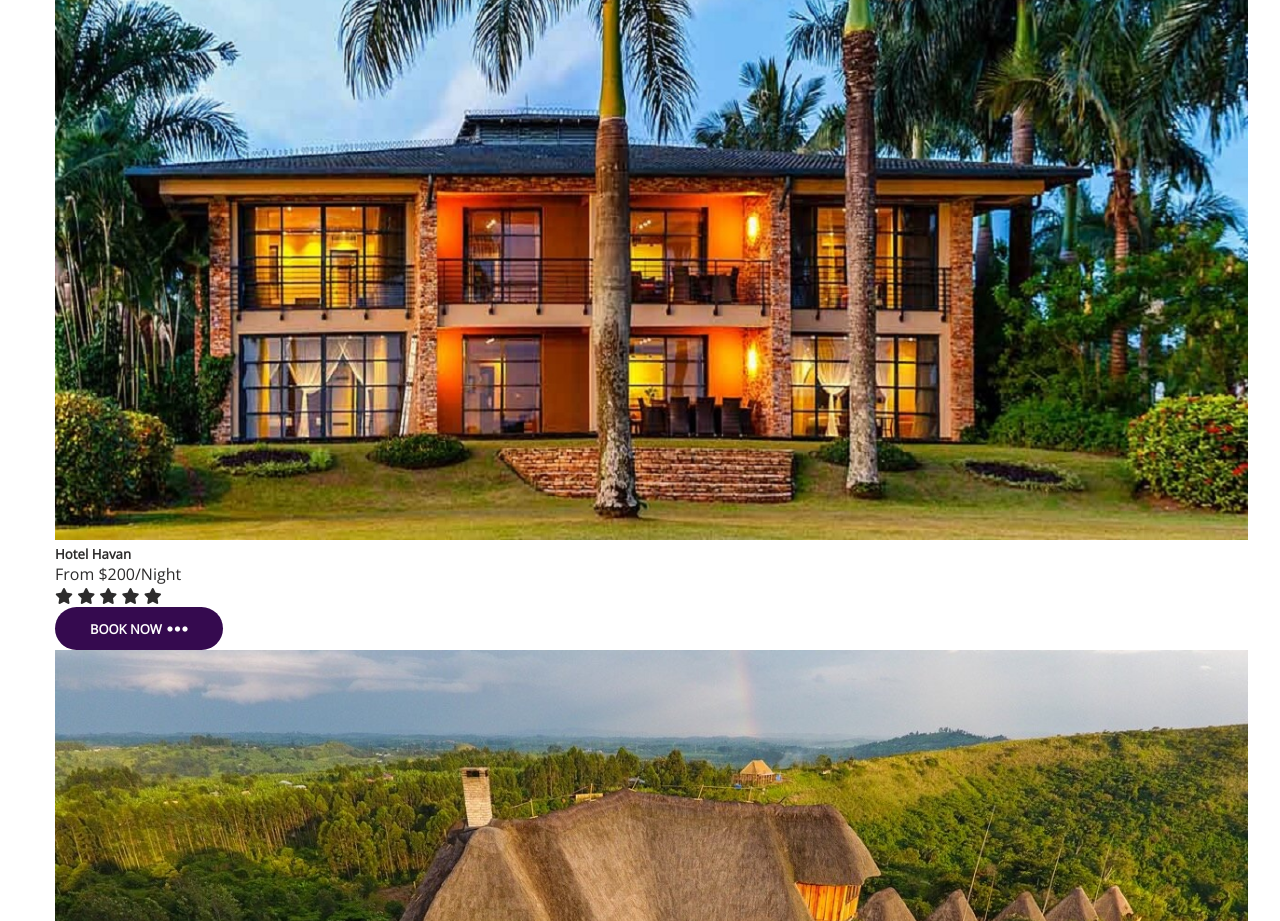
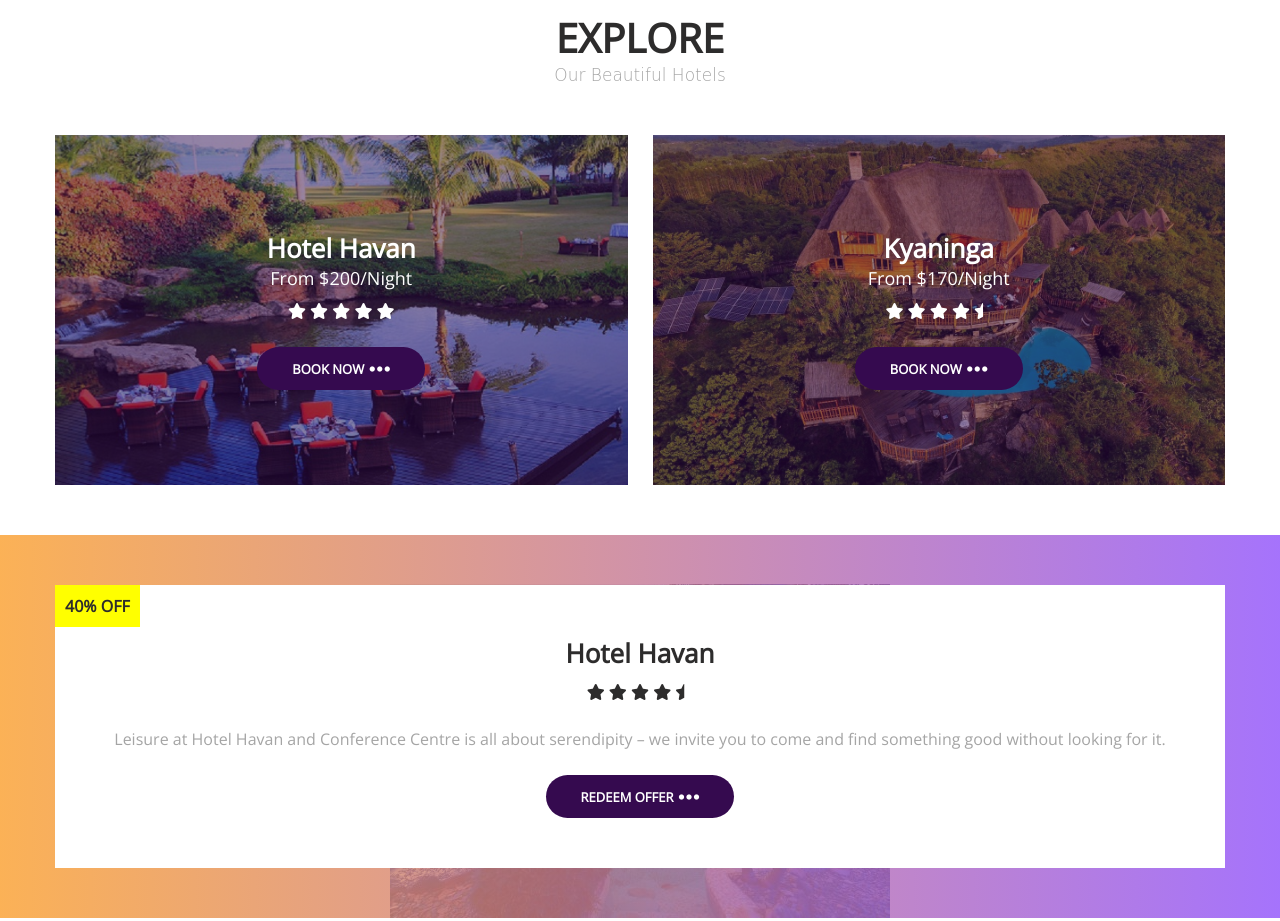
Before and after one commit to ivankfit/Travelix, a plain HTML site: page index.html in a window 1280 px wide. Shown: the part 1640-2561 px from the top of the page. Drawn offline with nearby package versions, Linux system fonts and the light colour scheme.

Commit message:
added hotel offers section

```diff
--- a/index.html
+++ b/index.html
@@ -105,7 +105,7 @@
                 </h5>
                 <div class="grid">
                     <div class="grid-item featured-hotels">
-                        <img src="./images/speke.jpg" alt="" class="hotel-image">
+                        <img src="./images/card1.jpg" alt="" class="hotel-image">
                         <h5 class="hotel-name">Hotel Havan</h5>
                         <span class="hotel-price">From $200/Night</span>
                         <div class="hotel-rating">
@@ -135,9 +135,9 @@
                                 <span class="dots"><i class="fas fa-ellipsis-h"></i></span>
                             </a>
                         </div>
-                        <div class="grid">
+                        <!-- <div class="grid">
                             <div class="grid-item featured-hotels">
-                                <img src="./images/Buhoma-Lodge.jpeg" alt="" class="hotel-image">
+                                <img src="./images/card1.jpg" alt="" class="hotel-image">
                                 <h5 class="hotel-name">Buhoma-lodge</h5>
                                 <span class="hotel-price">From $200/Night</span>
                                 <div class="hotel-rating">
@@ -151,6 +151,30 @@
                                     <span class="dots"><i class="fas fa-ellipsis-h"></i></span>
                                 </a>
                             </div>
+                    </div> -->
+                </div>
+            </div>
+        </section>
+        <section class="offer">
+            <div class="container">
+                <div class="offer-content">
+                    <div class="discount">
+                        40% off
+                    </div>
+                    <h5 class="hotel-name">Hotel Havan</h5>
+                    <div class="hotel-rating">
+                        <i class="fas fa-star rating"></i>
+                        <i class="fas fa-star rating"></i>
+                        <i class="fas fa-star rating"></i>
+                        <i class="fas fa-star rating"></i>
+                        <i class="fas fa-star-half rating"></i>
+                    </div>
+                    <p class="paragraph">
+                        Leisure at Hotel Havan and Conference Centre is all about serendipity – we invite you to come and find something good without looking for it.
+                    </p>
+                    <a href="#" class="btn btn-gradient">Redeem Offer
+                        <span class="dots"><i class="fas fa-ellipsis-h"></i></span>
+                    </a>
                 </div>
             </div>
         </section>
--- a/styles.css
+++ b/styles.css
@@ -68,9 +68,27 @@ h1{
     margin-top: 2.5rem;
     cursor:pointer;
 }
-.featured-hotels img{
+
+.btn-gradient{
+    background-image: var(--gradient-color);
+}
+.btn-gradient:hover{
+    background-color: #56247f;
+}
+.btn-purple{
+    background-color: var(--purple-solid);
+}
+.btn-purple:hover{
+    background-color: #56247f;
+}
+.dots{
+    font-size: 2.4rem;
+    margin-left: .5rem;
+    opacity: 75;
+}
+/* .featured-hotels img{
     width: 102%;
-}
+} */
 /* header styles */
 .header{
     width: 100%;
@@ -186,27 +204,18 @@ h1{
     font-family: 'Courgette', cursive;
 }
 
-.btn-gradient{
-    background-image: var(--gradient-color);
-}
-.btn-gradient:hover{
-    background-color: #56247f;
-}
-
-.dots{
-    font-size: 2.4rem;
-    margin-left: .5rem;
-    opacity: 75;
-}
-
 /* Booking section styles */
 .booking{
+    width: 100%;
+    height: 100vh;
     background: url(./images/speke-resort.jpg) center no-repeat;
     width: 100%;
-    padding-left: 400px;
-    /* align-items: center;
-    text-align: center; */
-
+    background-size: cover;
+    display: flex;
+    align-items: center;
+    text-align: center;
+    position: relative;
+    z-index: 0;
 }
 
 .input-group{
@@ -236,11 +245,100 @@ h1{
     font-family: "Open Sans", sans-serif;
     resize: none;
 }
+::placeholder{
+    color: inherit;
+}
 
-
-.btn-purple{
-    background-color: var(--purple-solid);
+/* Featured hotels section styles */
+.section-head{
+    text-align: center;
+    margin-bottom: 5rem;
 }
-.btn-purple:hover{
-    background-color: #56247f;
+.heading{
+    display: block;
+    font-size: 4rem;
+    text-transform: uppercase;
 }
+.sub-heading{
+    font-size: 1.7rem;
+    font-family: 'Courgette', cursive;
+    font-weight: 300;
+    color: #a5a5a5;
+}
+.grid{
+    display: grid;
+    grid-template-columns: repeat(auto-fit, minmax(30rem, 1fr));
+    grid-gap: 2.5rem;
+}
+.grid-item{
+    display: flex;
+    flex-direction: column;
+    align-items: center;
+    justify-content: center;
+}
+.featured-hotels{
+    height: 35rem;
+    color: #fff;
+    padding: 1rem;
+    position: relative;
+    z-index: 0;
+}
+.featured-hotels::before{
+    content: "";
+    position: absolute;
+    top: 0;
+    left: 0;
+    width: 100%;
+    height: 100%;
+    background-color: var(--purple-transparent-alt);
+    z-index: -1;
+}
+.hotel-image{
+    width: 100%;
+    height: 100%;
+    object-fit: cover;
+    position: absolute;
+    top: 0;
+    left: 0;
+    z-index: -2;
+}
+.hotel-name{
+    font-size: 2.6rem;
+}
+.hotel-price{
+    font-size: 1.8rem;
+}
+.hotel-rating{
+    margin: 1rem 0 2.5rem ;
+}
+.rating{
+    color: var(--yellow-solid);
+}
+/* special offer section styles */
+.offer{
+    background: linear-gradient(to right, rgba(250, 158,44,.8), rgba(143,80,251,.8)),
+    url("./images/backyard.jpg") bottom center no-repeat;
+    background: cover;
+}
+.offer-content{
+    background-color: #fff;
+    text-align: center;
+    padding: 5rem 1rem;
+    position: relative;
+    overflow: hidden;
+}
+.discount{
+    background-color: yellow;
+    position: absolute;
+    top: 0;
+    left: 0;
+    padding: 1rem;
+    font-weight: bold;
+    text-transform: uppercase;
+    outline: 2px solid var(--yellow-solid);
+    outline-offset: .5rem;
+}
+.paragraph{
+    color: #a5a5a5;
+    margin-bottom: 2.5rem;
+}
```
Also changed, not shown: images/card1.jpg (added).
